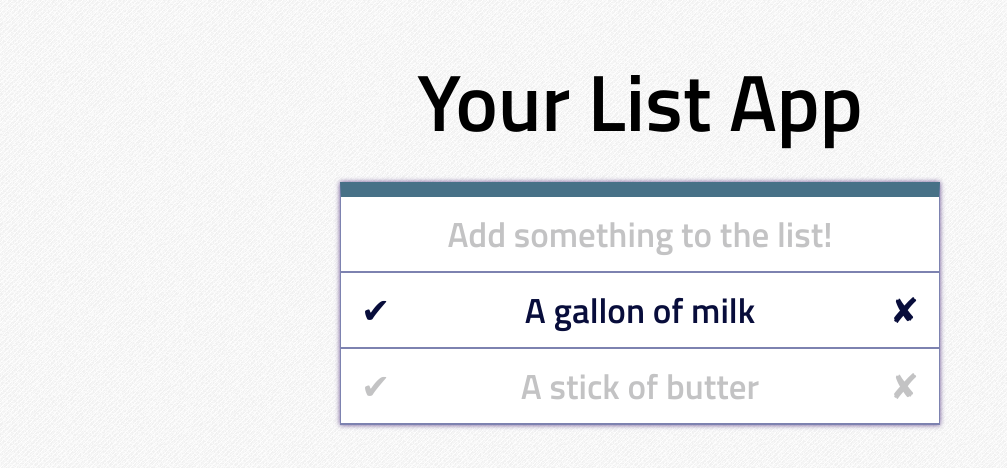
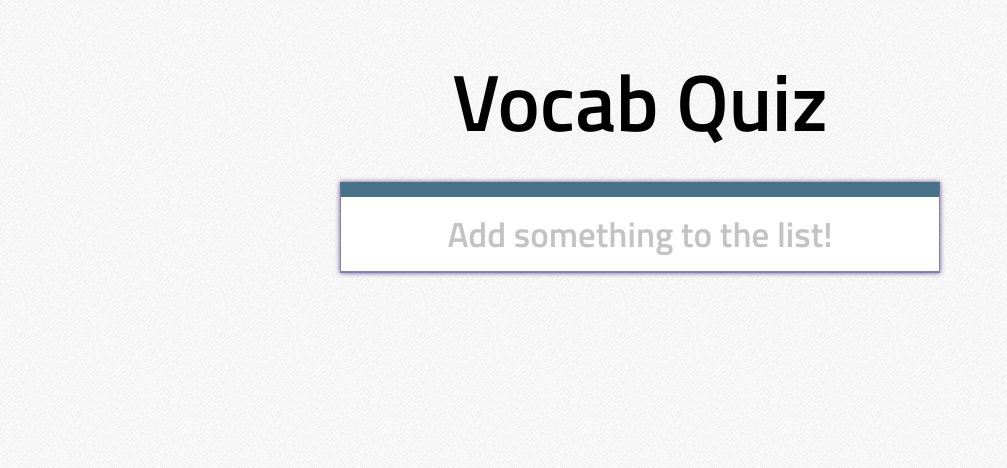
Before and after one commit to dolphinpink/zealoustanuki, a plain HTML site: page index.html in a window 1280 px wide. Shown: the whole page, without its empty margins (0-1007 px from the left). Drawn offline with nearby package versions, Linux system fonts and the light colour scheme.

Commit message:
started working on index.html

```diff
--- a/index.html
+++ b/index.html
@@ -6,22 +6,12 @@
 
 <body>
   <div id="container">
-    <h1>Your List App</h1>
+    <h1>Vocab Quiz</h1>
     <div id="app">
       <form id='add-form'>
         <input id="create" name="itemDescription" type="text" placeholder="Add something to the list!">
       </form>
       <ul id='list'>
-        <li class='item' data-id="1">
-          <span class='complete-button'>&#10004;</span>
-          <div class="description">A gallon of milk</div>
-          <span class="delete-button">&#10008;</span>
-        </li>
-        <li class='item completed' data-id="2">
-          <span class='complete-button'>&#10004;</span>
-          <div class="description">A stick of butter</div>
-          <span class="delete-button">&#10008;</span>
-        </li>
       </ul>
     </div>
   </div>
```
